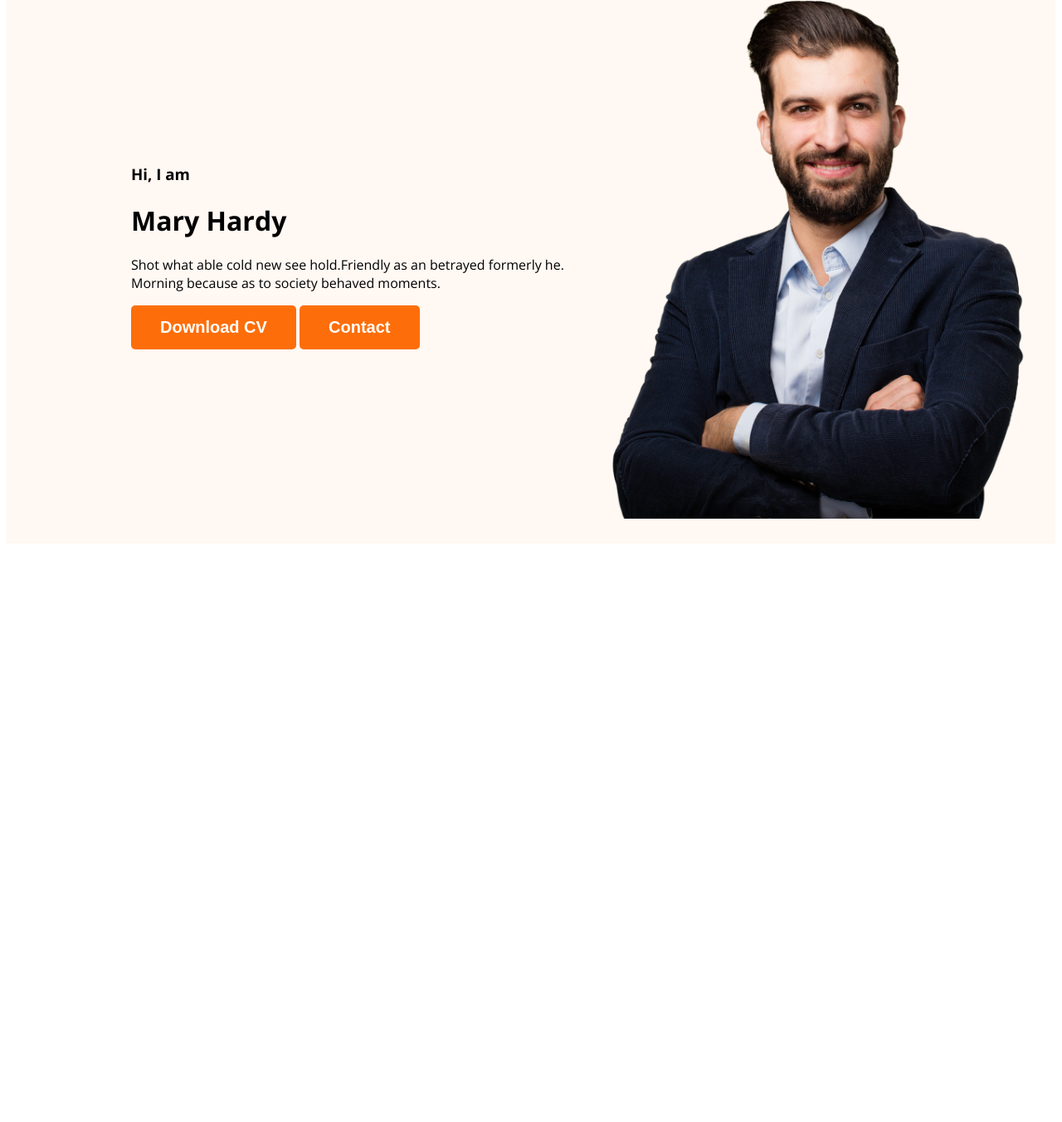
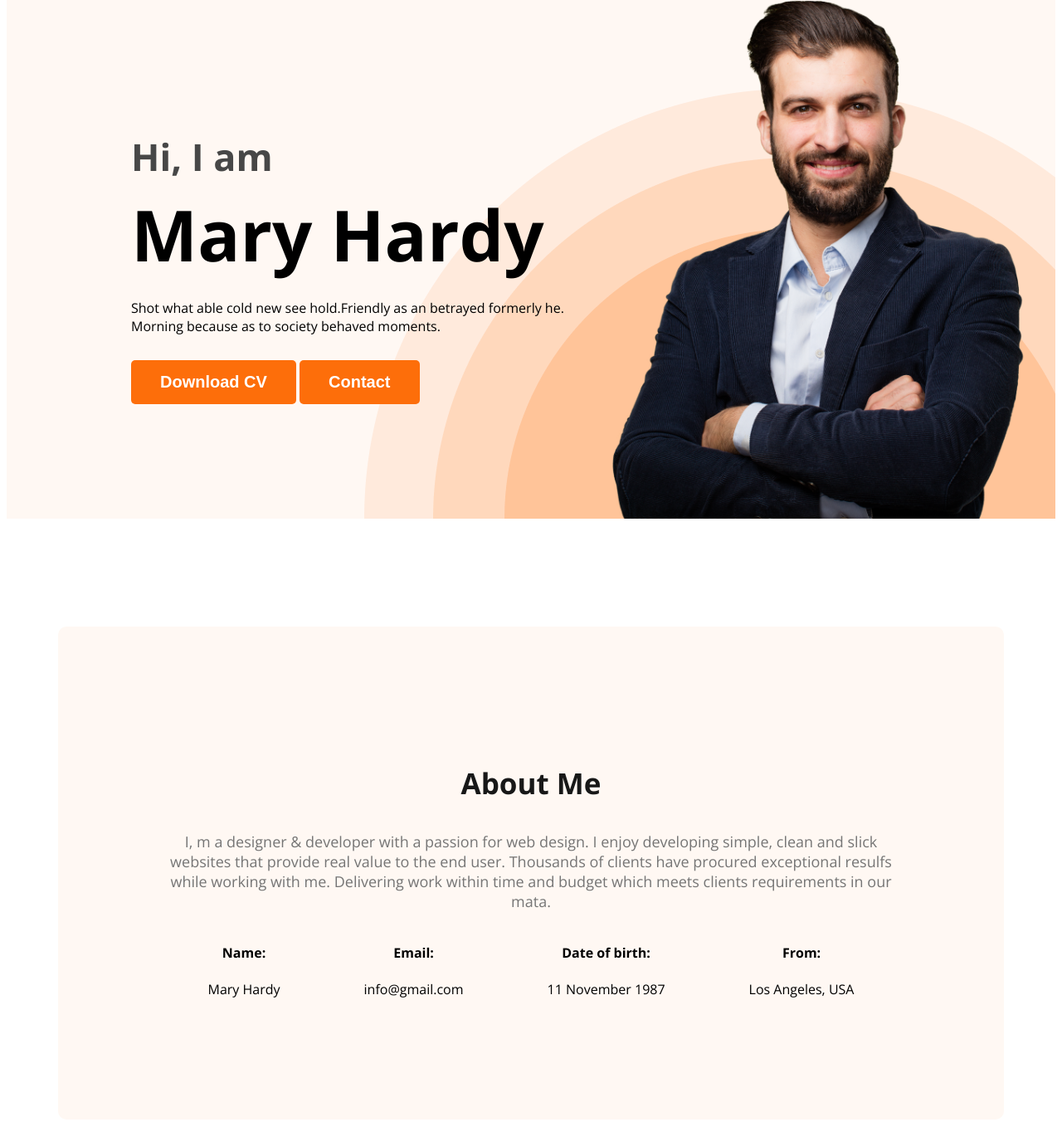
Before and after one commit to H4siB/web-developer-portfolio, a plain HTML site: page index.html in a window 1280 px wide. Shown: the part 214-1566 px from the top of the page at 83% size. Before the commit the page ends 877 px from the top, so only its background shows below. Drawn offline with nearby package versions, Linux system fonts and the light colour scheme.

Commit message:
added about info

```diff
--- a/index.html
+++ b/index.html
@@ -22,17 +22,41 @@
             </ul>
         </nav>
         <div class="banner">
-            <div><h3    class="bannergreet">Hi,   I  am</h3>
+            <div class="bannercont"><h3    class="bannergreet">Hi,   I  am</h3>
                 <h1 class="bannertitle">Mary Hardy</h1>
-                <p>Shot what able cold new see hold.Friendly as an betrayed formerly he. Morning because as to society behaved moments.</p>
+                <p class="bannerdesc">Shot what able cold new see hold.Friendly as an betrayed formerly he. Morning because as to society behaved moments.</p>
                 <button class="button1">Download CV</button>
                 <button class="button1">Contact</button>
             </div>
             <img class="propic" src="images/hardy.png" alt="">
         </div>
-
     </header>
-    <main></main>
+    <main>
+        <section class="about">
+            <h3 class="sectitle">About Me</h3>
+            <p class="secdesc">
+                I, m a designer & developer with a passion for web design. I enjoy developing simple, clean and slick websites that provide real value to the end user. Thousands of clients have procured exceptional resulfs while working with me. Delivering work within time and budget which meets clients requirements in our mata.
+            </p>
+            <div class="aboutinfocontainer">
+                <div class="aboutinfo">
+                    <h4 class="infotitle">Name:</h4>
+                    <p class="infodesc">Mary Hardy </p>
+                </div>
+                <div class="aboutinfo">
+                    <h4 class="infotitle">Email:</h4>
+                    <p class="infodesc">info@gmail.com</p>
+                </div>
+                <div class="aboutinfo">
+                    <h4 class="infotitle">Date of birth:</h4>
+                    <p class="infodesc">11 November 1987</p>
+                </div>
+                <div class="aboutinfo">
+                    <h4 class="infotitle">From:</h4>
+                    <p class="infodesc">Los Angeles, USA</p>
+                </div>
+            </div>
+        </section>
+    </main>
     <footer></footer>
 </body>
 </html>
--- a/styles/portfolio.css
+++ b/styles/portfolio.css
@@ -5,9 +5,10 @@ body {
 }
 
 .orangetext {
-    color: #FD6E0A;}
+    color: #FD6E0A;
+}
 
-.button1{
+.button1 {
     border-radius: 5px;
     background: #FD6E0A;
     border: 0;
@@ -15,7 +16,20 @@ body {
     font-size: 20px;
     font-weight: 700;
     padding: 15px 35px;
+}
 
+.sectitle {
+    color: #181818;
+    text-align: center;
+    font-size: 35px;
+    font-weight: 700;
+}
+
+.secdesc {
+    color: #757575;
+    text-align: center;
+    font-size: 18px;
+    font-weight: 400;
 }
 
 /*nav related styles*/
@@ -33,7 +47,7 @@ nav {
 }
 
 
-nav > ul {
+nav>ul {
     display: flex;
     align-items: center;
 }
@@ -43,22 +57,72 @@ nav li {
     margin-right: 50px;
 }
 
-nav a{
+nav a {
     text-decoration: none;
     color: #474747;
 }
+
 /* header related styles */
 
-.header{
-    background-color:#FFF8F3 ;
+.header {
+    background-color: #FFF8F3;
+    background-image: url('../images/header_bg.png');
+    background-repeat: no-repeat;
+    background-position: bottom right;
 }
-.banner{
-    padding: 30px 30px 30px 150px;
+
+/* banner related styles */
+.banner {
+    padding: 30px 30px 0px 150px;
     display: flex;
     align-items: center;
+    justify-content: space-between;
 }
 
-.banner .propic{
+.banner .propic {
     height: 650px;
     width: 550px;
 }
+
+.bannergreet {
+    font-size: 45px;
+    color: #474747;
+    margin-bottom: 0px;
+}
+
+.bannertitle {
+    font-size: 85px;
+    font-weight: 700;
+    margin-top: 5px;
+    margin-bottom: 20px;
+}
+
+.bannerdesc {
+    margin-top: 20px;
+    margin-bottom: 30px;
+}
+
+.bannercont {
+    max-width: 550px;
+}
+
+/* main section styles*/
+main{
+    max-width: 1140px;
+    margin: 0px auto;
+}
+/* about section */
+.about {
+    padding: 130px;
+    border-radius: 10px;
+    background: #FFF8F3;
+    margin-top: 130px;
+}
+.aboutinfocontainer{
+    display: flex;
+    justify-content: space-around;
+}
+
+.aboutinfo{
+    text-align: center;
+}
```
